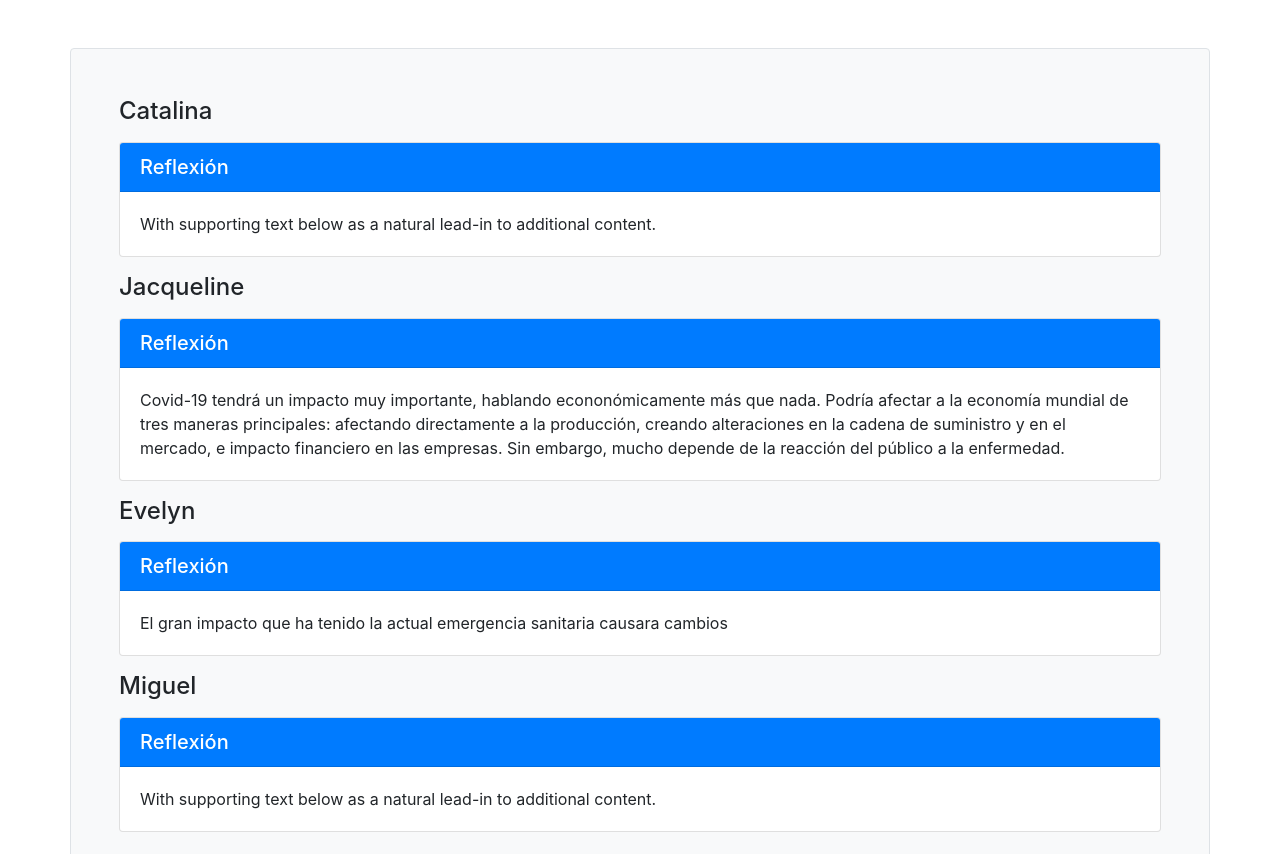
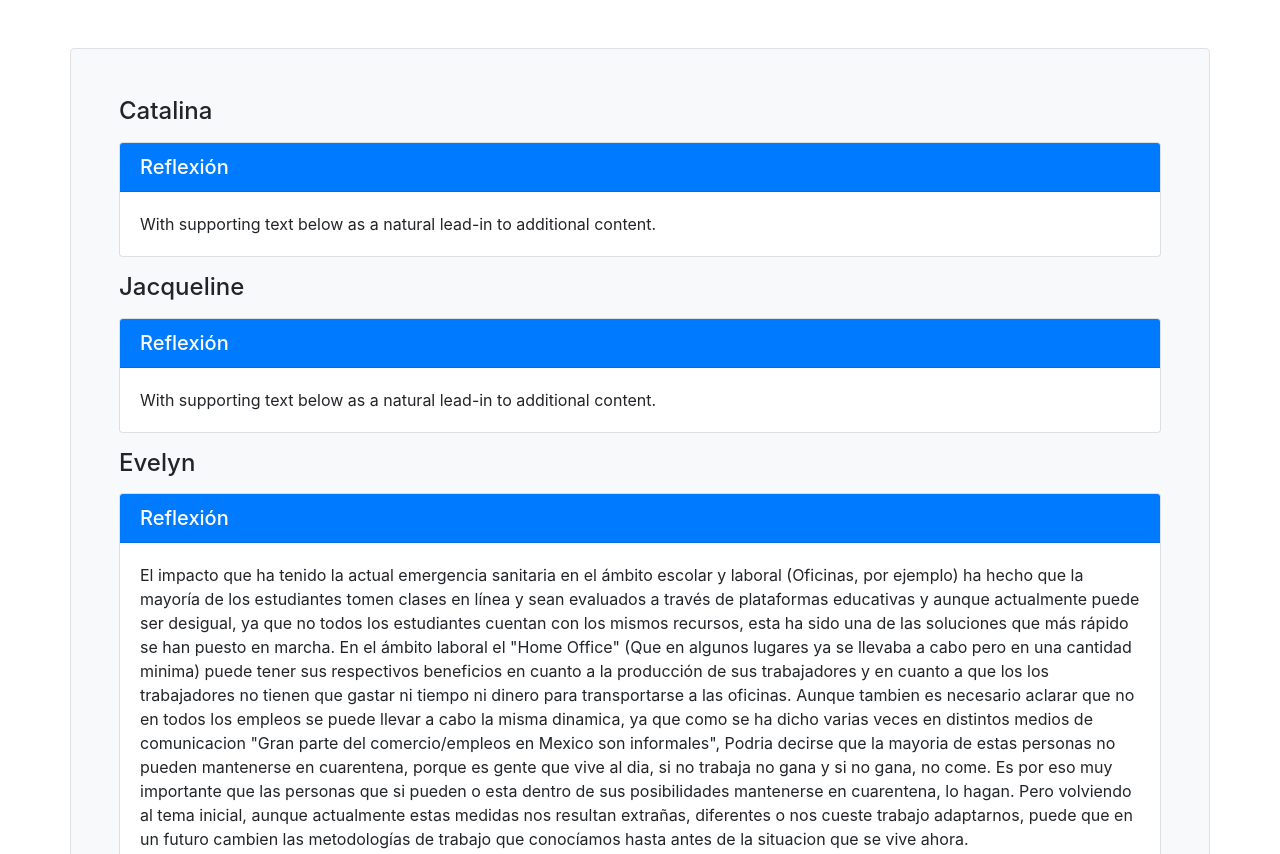
Before and after one commit to CatalinaMariana/-README.md, a plain HTML site: page src/Reflexion.html in a window 1280 px wide. Shown: the top 854 px of the page. Drawn offline with nearby package versions, Linux system fonts and the light colour scheme.

Commit message:
Se agrega Reflexion de Evelyn

```diff
--- a/src/Reflexion.html
+++ b/src/Reflexion.html
@@ -1,6 +1,6 @@
     <meta charset="utf-8">
 <link rel="stylesheet" href="https://maxcdn.bootstrapcdn.com/bootstrap/4.0.0/css/bootstrap.min.css" integrity="sha384-Gn5384xqQ1aoWXA+058RXPxPg6fy4IWvTNh0E263XmFcJlSAwiGgFAW/dAiS6JXm" crossorigin="anonymous">
-
+<title>Reflexión</title>
 <div class="row">
   <div class="col-xl-12 col-lg-12 col-md-12 col-sm-12 col-12">
     <div class="container mt-5 p-5 border rounded bg-light text center">
@@ -15,18 +15,31 @@
       <div class="card mb-3">
         <h5 class="card-header bg-primary text-white">Reflexión</h5>
         <div class="card-body">
-          <p class="card-text">Covid-19 tendrá un impacto muy importante, hablando econonómicamente más que nada.
-              Podría afectar a la economía mundial de tres maneras principales: afectando directamente a la producción,
-              creando alteraciones en la cadena de suministro y en el mercado, e impacto financiero en las empresas.
-              Sin embargo, mucho depende de la reacción del público a la enfermedad.</p>
+          <p class="card-text">With supporting text below as a natural lead-in to additional content.</p>
         </div>
       </div>
       <h4 class="mb-3">Evelyn</h4>
       <div class="card mb-3">
         <h5 class="card-header bg-primary text-white">Reflexión</h5>
         <div class="card-body">
-          <p class="card-text">El gran impacto que ha tenido la actual emergencia sanitaria causara cambios
-          </p>
+          <p class="card-text"> El impacto que ha tenido la actual emergencia sanitaria en el ámbito escolar y laboral (Oficinas, por ejemplo)
+                                ha hecho que la mayoría de los estudiantes tomen clases en línea y sean evaluados a través de plataformas
+                                educativas y aunque actualmente puede ser desigual, ya que no todos los estudiantes cuentan con los mismos
+                                recursos, esta ha sido una de las soluciones que más rápido se han puesto en marcha.
+                                En el ámbito laboral el "Home Office" (Que en algunos lugares ya se llevaba a cabo pero en una cantidad minima)
+                                puede tener sus respectivos beneficios en cuanto a la producción de sus trabajadores y en cuanto a que los
+                                los trabajadores no tienen que gastar ni tiempo ni dinero para transportarse a las oficinas. Aunque tambien es
+                                necesario aclarar que no en todos los empleos se puede llevar a cabo la misma dinamica, ya que como se ha dicho
+                                varias veces en distintos medios de comunicacion "Gran parte del comercio/empleos en Mexico son informales",
+                                Podria decirse que la mayoria de estas personas no pueden mantenerse en cuarentena, porque es gente que vive al
+                                dia, si no trabaja no gana y si no gana, no come. Es por eso muy importante que las personas que si pueden o esta
+                                dentro de sus posibilidades mantenerse en cuarentena, lo hagan.
+
+
+                                Pero volviendo al tema inicial, aunque actualmente estas medidas nos resultan extrañas, diferentes o nos cueste
+                                trabajo adaptarnos, puede que en un futuro cambien las metodologías de trabajo que conocíamos hasta antes de
+                                la situacion que se vive ahora.
+                                </p>
         </div>
       </div>
       <h4 class="mb-3">Miguel</h4>
```
